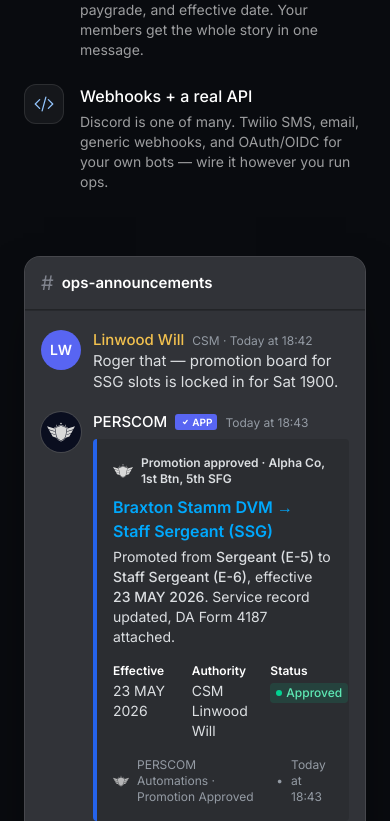
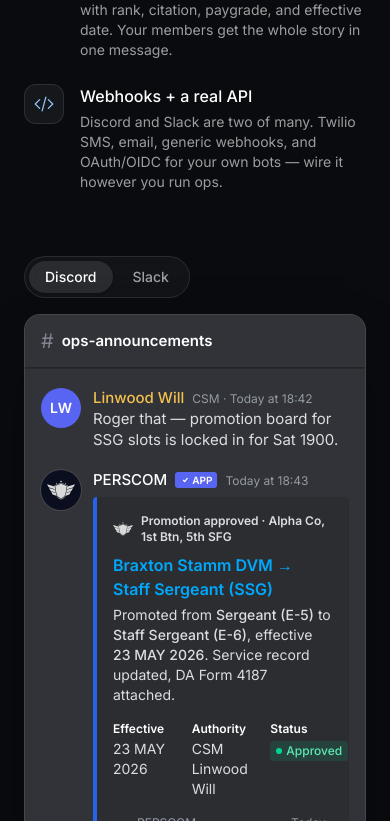
Before and after one commit to deschutesdesigngroupllc/perscom-frontend, a Next.js app: page / in a window 390 px wide. Shown: the part 10523-11344 px from the top of the page. Built offline with nearby package versions, Linux system fonts and the light colour scheme.

Commit message:
Update links and add Slack section

```diff
--- a/components/layout/header.tsx
+++ b/components/layout/header.tsx
@@ -20,6 +20,7 @@ import {
   BookOpenIcon,
   QuestionMarkCircleIcon,
   PlayCircleIcon,
+  UserGroupIcon,
 } from '@heroicons/react/24/outline'
 import clsx from 'clsx'
 import { Container } from '../ui/container'
@@ -48,19 +49,19 @@ const productMenu: NavGroup[] = [
     name: 'Personnel',
     items: [
       {
-        name: 'Roster & ranks',
+        name: 'Roster & Ranks',
         description: 'Org hierarchy, paygrades, and progression rules.',
         href: '/#features',
         icon: UsersIcon,
       },
       {
-        name: 'Personnel record',
+        name: 'Personnel Record',
         description: 'Seven record types with MTD / QTD / YTD analytics.',
         href: '/#personnel',
         icon: IdentificationIcon,
       },
       {
-        name: 'Forms & workflows',
+        name: 'Forms & Workflows',
         description: 'Submissions, approvals, and routing.',
         href: '/#showcase',
         icon: Squares2X2Icon,
@@ -77,13 +78,13 @@ const productMenu: NavGroup[] = [
         icon: BoltIcon,
       },
       {
-        name: 'Discord integration',
+        name: 'Discord & Slack',
         description: 'Lives where your unit already talks.',
         href: '/#discord',
         icon: ChatBubbleLeftRightIcon,
       },
       {
-        name: 'API & integrations',
+        name: 'API & Integrations',
         description: 'Full REST API and PHP SDK.',
         href: '/#integrations',
         icon: CodeBracketSquareIcon,
@@ -109,13 +110,13 @@ const hostingMenu: NavGroup[] = [
         icon: CloudIcon,
       },
       {
-        name: 'Self-host on Railway',
+        name: 'Deploy on Railway',
         description: 'One-click deploy to your own infrastructure.',
         href: '/#hosting',
         icon: ServerStackIcon,
       },
     ],
-    footer: { name: 'See pricing →', href: '/#pricing' },
+    footer: { name: 'See Pricing →', href: '/#pricing' },
   },
 ]
 
@@ -131,14 +132,14 @@ const resourcesMenu: NavGroup[] = [
         external: true,
       },
       {
-        name: 'API reference',
+        name: 'API Reference',
         description: 'Endpoints, schemas, and examples.',
         href: links.apiDocs,
         icon: CodeBracketSquareIcon,
         external: true,
       },
       {
-        name: 'Live demo',
+        name: 'Live Demo',
         description: 'Poke around a real instance.',
         href: links.demo,
         icon: PlayCircleIcon,
@@ -149,6 +150,12 @@ const resourcesMenu: NavGroup[] = [
         description: 'Answers to the most common questions.',
         href: '/#faq',
         icon: QuestionMarkCircleIcon,
+      },
+      {
+        name: 'Slack Community',
+        description: 'Get help and swap notes with other operators.',
+        href: links.slack,
+        icon: UserGroupIcon,
       },
     ],
   },
@@ -379,7 +386,7 @@ export function Header() {
               target="_blank"
               rel="noreferrer"
               aria-label="Deploy your own instance on Railway"
-              title="Self-host on Railway"
+              title="Deploy on Railway"
               className="inline-flex h-9 items-center gap-2 rounded-full border border-white/10 bg-white/[0.04] px-3 text-sm font-medium whitespace-nowrap text-white/80 transition hover:border-white/20 hover:bg-white/[0.08] hover:text-white"
             >
               <span className="grid h-5 w-5 flex-none place-items-center rounded-full bg-white">
@@ -388,7 +395,7 @@ export function Header() {
               Deploy
             </a>
             <Button href={links.register} size="sm">
-              Start free trial
+              Start Free Trial
             </Button>
           </div>
 
@@ -468,7 +475,7 @@ export function Header() {
                 </ul>
                 <div className="mt-2 flex items-center gap-2 border-t border-white/10 pt-3">
                   <Button href={links.register} className="flex-1">
-                    Start free trial
+                    Start Free Trial
                   </Button>
                   <a
                     href={links.github}
--- a/components/sections/lives-in-discord.tsx
+++ b/components/sections/lives-in-discord.tsx
@@ -1,6 +1,18 @@
+'use client'
+
+import { useState } from 'react'
 import { BoltIcon, ChatBubbleLeftRightIcon, CodeBracketIcon } from '@heroicons/react/24/outline'
+import clsx from 'clsx'
 import { Container } from '../ui/container'
 import { DiscordMock } from './discord-mock'
+import { SlackMock } from './slack-mock'
+
+type Platform = 'discord' | 'slack'
+
+const platforms: Record<Platform, { label: string; accent: string }> = {
+  discord: { label: 'Discord', accent: 'text-[#5865f2]' },
+  slack: { label: 'Slack', accent: 'text-[#36c5f0]' },
+}
 
 const highlights = [
   {
@@ -13,17 +25,20 @@ const highlights = [
     icon: ChatBubbleLeftRightIcon,
     title: 'Real embeds, not pings',
     description:
-      'Rich Discord embeds with rank, citation, paygrade, and effective date. Your members get the whole story in one message.',
+      'Rich embeds and Block Kit attachments with rank, citation, paygrade, and effective date. Your members get the whole story in one message.',
   },
   {
     icon: CodeBracketIcon,
     title: 'Webhooks + a real API',
     description:
-      'Discord is one of many. Twilio SMS, email, generic webhooks, and OAuth/OIDC for your own bots — wire it however you run ops.',
+      'Discord and Slack are two of many. Twilio SMS, email, generic webhooks, and OAuth/OIDC for your own bots — wire it however you run ops.',
   },
 ]
 
 export function LivesInDiscord() {
+  const [platform, setPlatform] = useState<Platform>('discord')
+  const active = platforms[platform]
+
   return (
     <section id="discord" className="bg-surface relative overflow-hidden py-24 sm:py-32">
       <div
@@ -43,12 +58,12 @@ export function LivesInDiscord() {
             </p>
             <h2 className="mt-4 text-4xl font-semibold tracking-tight text-balance text-white sm:text-5xl">
               Every promotion, every order — straight into{' '}
-              <span className="text-[#5865f2]">Discord</span>.
+              <span className={active.accent}>{active.label}</span>.
             </h2>
             <p className="mt-6 text-lg leading-relaxed text-white/60">
-              Your members are already in Discord. PERSCOM meets them there — rich, auto-generated
-              embeds for promotions, awards, assignments, AARs, and event RSVPs. No more
-              &quot;@everyone go check the website.&quot;
+              Your members are already in {active.label}. PERSCOM meets them there — rich,
+              auto-generated messages for promotions, awards, assignments, AARs, and event RSVPs. No
+              more &quot;@everyone go check the website.&quot;
             </p>
 
             <ul className="mt-10 space-y-6">
@@ -71,7 +86,35 @@ export function LivesInDiscord() {
               aria-hidden
               className="from-brand-600/25 via-brand-500/10 to-brand-700/20 absolute -inset-6 -z-10 rounded-[2.5rem] bg-gradient-to-br blur-2xl"
             />
-            <DiscordMock />
+
+            <div
+              role="tablist"
+              aria-label="Chat platform"
+              className="mb-4 inline-flex items-center gap-1 rounded-full border border-white/10 bg-white/[0.04] p-1 backdrop-blur"
+            >
+              {(Object.keys(platforms) as Platform[]).map((key) => {
+                const isActive = platform === key
+                return (
+                  <button
+                    key={key}
+                    type="button"
+                    role="tab"
+                    aria-selected={isActive}
+                    onClick={() => setPlatform(key)}
+                    className={clsx(
+                      'rounded-full px-4 py-1.5 text-sm font-medium transition outline-none',
+                      isActive
+                        ? 'bg-white/10 text-white shadow-sm'
+                        : 'text-white/60 hover:text-white',
+                    )}
+                  >
+                    {platforms[key].label}
+                  </button>
+                )
+              })}
+            </div>
+
+            {platform === 'discord' ? <DiscordMock /> : <SlackMock />}
           </div>
         </div>
       </Container>
--- /dev/null
+++ b/components/sections/slack-mock.tsx
@@ -0,0 +1,145 @@
+import Image from 'next/image'
+
+/**
+ * Slack channel + Block Kit attachment mockup. Mirrors discord-mock.tsx but
+ * uses Slack's color tokens, typography, and block layout.
+ */
+export function SlackMock() {
+  return (
+    <div className="relative w-full overflow-hidden rounded-2xl border border-white/10 bg-[#1a1d21] font-sans text-[15px] leading-snug text-[#d1d2d3] shadow-[0_30px_60px_-20px_rgba(0,0,0,0.6)]">
+      {/* Channel header */}
+      <div className="flex items-center gap-2 border-b border-black/30 bg-[#1a1d21] px-4 py-3 shadow-[0_1px_0_rgba(0,0,0,0.2)]">
+        <span className="text-base text-[#abadb1]">#</span>
+        <span className="font-semibold text-white">ops-announcements</span>
+        <span className="ml-3 hidden text-xs text-[#9a9b9e] sm:inline">
+          PERSCOM personnel &amp; operations channel
+        </span>
+      </div>
+
+      {/* Message list */}
+      <div className="space-y-5 px-4 py-5">
+        {/* Previous chat message for context */}
+        <div className="flex items-start gap-3">
+          <div className="grid h-9 w-9 shrink-0 place-items-center rounded-[6px] bg-[#4a154b] text-sm font-semibold text-white">
+            LW
+          </div>
+          <div className="min-w-0 flex-1">
+            <div className="flex items-baseline gap-2">
+              <span className="font-bold text-white">Linwood Will</span>
+              <span className="text-xs text-[#9a9b9e]">18:42</span>
+            </div>
+            <p className="text-[#d1d2d3]">
+              Roger that — promotion board for SSG slots is locked in for Sat 1900.
+            </p>
+          </div>
+        </div>
+
+        {/* PERSCOM bot message with Block Kit attachment */}
+        <div className="flex items-start gap-3">
+          {/* Bot avatar */}
+          <div className="grid h-9 w-9 shrink-0 place-items-center overflow-hidden rounded-[6px] bg-[#0a0e1f] ring-1 ring-white/10">
+            <Image src="/icon.svg" alt="PERSCOM" width={24} height={24} className="h-6 w-6" />
+          </div>
+
+          <div className="min-w-0 flex-1">
+            <div className="flex items-baseline gap-2">
+              <span className="font-bold text-white">PERSCOM</span>
+              <span className="inline-flex h-[14px] items-center rounded-[3px] bg-[#3f0e40] px-1 text-[10px] leading-none font-bold tracking-wide text-[#d1d2d3] uppercase">
+                APP
+              </span>
+              <span className="text-xs text-[#9a9b9e]">18:43</span>
+            </div>
+
+            {/* Attachment with left color bar (Slack secondary_attachment) */}
+            <div className="mt-1.5 flex max-w-2xl overflow-hidden rounded-[4px] border-l-4 border-[#2563eb] bg-[#222529]">
+              <div className="min-w-0 flex-1 p-4">
+                {/* Author */}
+                <div className="mb-2 flex items-center gap-2">
+                  <Image
+                    src="/icon.svg"
+                    alt=""
+                    width={16}
+                    height={16}
+                    className="h-4 w-4 rounded-sm"
+                  />
+                  <span className="text-xs font-semibold text-[#d1d2d3]">
+                    Promotion approved · Alpha Co, 1st Btn, 5th SFG
+                  </span>
+                </div>
+
+                {/* Title */}
+                <a href="#" className="block text-base font-bold text-[#1d9bd1] hover:underline">
+                  Braxton Stamm DVM → Staff Sergeant (SSG)
+                </a>
+
+                {/* Description */}
+                <p className="mt-1 text-sm text-[#d1d2d3]">
+                  Promoted from <span className="font-semibold">Sergeant (E-5)</span> to{' '}
+                  <span className="font-semibold">Staff Sergeant (E-6)</span>, effective{' '}
+                  <span className="font-semibold">23 MAY 2026</span>. Service record updated, DA
+                  Form 4187 attached.
+                </p>
+
+                {/* Fields */}
+                <div className="mt-4 grid grid-cols-3 gap-x-4 gap-y-3 text-sm">
+                  <div>
+                    <p className="text-xs font-bold text-white">Effective</p>
+                    <p className="mt-0.5 text-[#d1d2d3]">23 MAY 2026</p>
+                  </div>
+                  <div>
+                    <p className="text-xs font-bold text-white">Authority</p>
+                    <p className="mt-0.5 text-[#d1d2d3]">CSM Linwood Will</p>
+                  </div>
+                  <div>
+                    <p className="text-xs font-bold text-white">Status</p>
+                    <p className="mt-0.5">
+                      <span className="inline-flex items-center gap-1 rounded-sm bg-[#2eb67d]/15 px-1.5 py-0.5 text-xs font-semibold text-[#2eb67d]">
+                        <span className="h-1.5 w-1.5 rounded-full bg-[#2eb67d]" />
+                        Approved
+                      </span>
+                    </p>
+                  </div>
+                </div>
+
+                {/* Footer */}
+                <div className="mt-4 flex items-center gap-2 text-xs text-[#9a9b9e]">
+                  <Image
+                    src="/icon.svg"
+                    alt=""
+                    width={14}
+                    height={14}
+                    className="h-3.5 w-3.5 rounded-sm opacity-80"
+                  />
+                  <span>PERSCOM Automations · Promotion Approved</span>
+                  <span>•</span>
+                  <span>Today at 18:43</span>
+                </div>
+              </div>
+            </div>
+
+            {/* Reaction row */}
+            <div className="mt-2 flex items-center gap-1.5">
+              <span className="inline-flex items-center gap-1 rounded-full border border-[#1d9bd1]/40 bg-[#1d9bd1]/10 px-2 py-0.5 text-xs font-semibold text-[#d1d2d3]">
+                🫡 <span className="text-[#1d9bd1]">14</span>
+              </span>
+              <span className="inline-flex items-center gap-1 rounded-full border border-white/5 bg-white/[0.04] px-2 py-0.5 text-xs font-semibold text-[#d1d2d3]">
+                🎉 <span>9</span>
+              </span>
+              <span className="inline-flex items-center gap-1 rounded-full border border-white/5 bg-white/[0.04] px-2 py-0.5 text-xs font-semibold text-[#d1d2d3]">
+                🔥 <span>6</span>
+              </span>
+            </div>
+          </div>
+        </div>
+      </div>
+
+      {/* Message composer */}
+      <div className="border-t border-black/20 px-4 py-3">
+        <div className="flex items-center gap-2 rounded-lg border border-white/10 bg-[#222529] px-3 py-2 text-sm text-[#9a9b9e]">
+          <span className="text-lg">＋</span>
+          <span>Message #ops-announcements</span>
+        </div>
+      </div>
+    </div>
+  )
+}
--- a/lib/links.ts
+++ b/lib/links.ts
@@ -4,7 +4,7 @@ export const links = {
   app: 'https://app.perscom.io',
   docs: 'https://docs.perscom.io',
   apiDocs: 'https://docs.perscom.io/api-reference/introduction',
-  slack: 'https://perscom.io/slack',
+  slack: '/slack',
   github: 'https://github.com/deschutesdesigngroupllc/perscom-app',
   railway:
     'https://railway.com/deploy/perscom?referralCode=O-oe8s&utm_medium=integration&utm_source=template&utm_campaign=generic',
```
Also changed, not shown: app/slack/route.ts (added, +9 -0 lines), components/layout/footer.tsx (+11 -10 lines), 2 other files (tests, documents, lock files or other folders).
